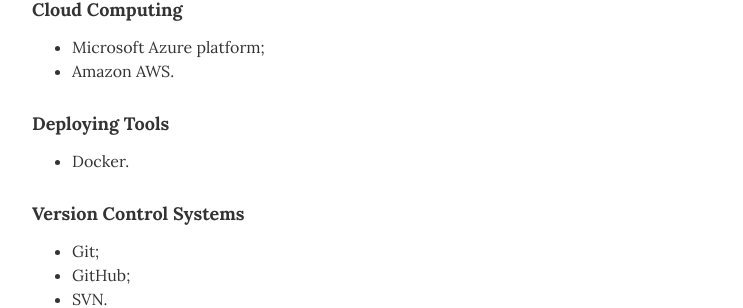
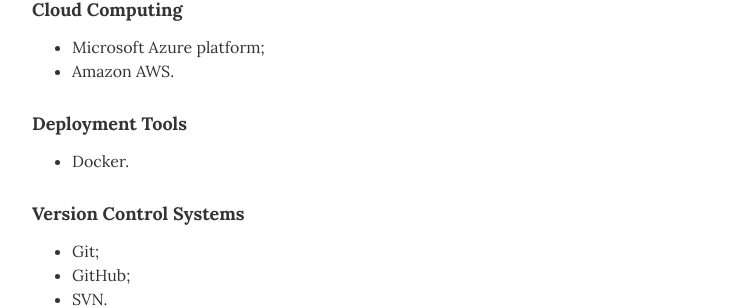
Before and after one commit to jglovier/resume-template, a Jekyll site: the page built from index.html, in a window 1280 px wide and 900 px high, scrolled down 1878 px. Shown: the part 148-456 px from the top of the window, without its empty margins (268-1011 px from the left). Built offline with Jekyll 4.4.1, drawn with Linux system fonts in a browser that asks for light colours.

Commit message:
Updated skills

```diff
--- a/_data/skills.yml
+++ b/_data/skills.yml
@@ -44,7 +44,7 @@
     <li>Amazon AWS.</li>
     </ul>
 
-- skill: Deploying Tools
+- skill: Deployment Tools
   description: <ul class="resume-item-list">
     <li>Docker.</li>
     </ul>
```
